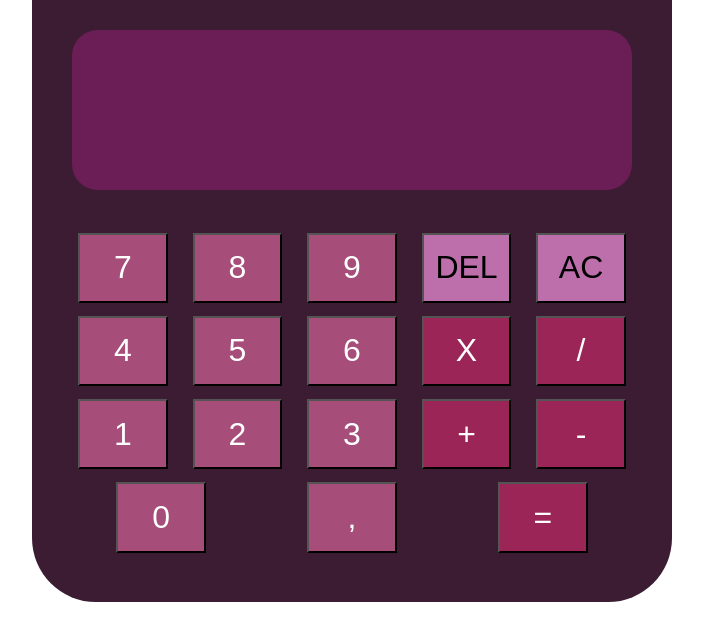
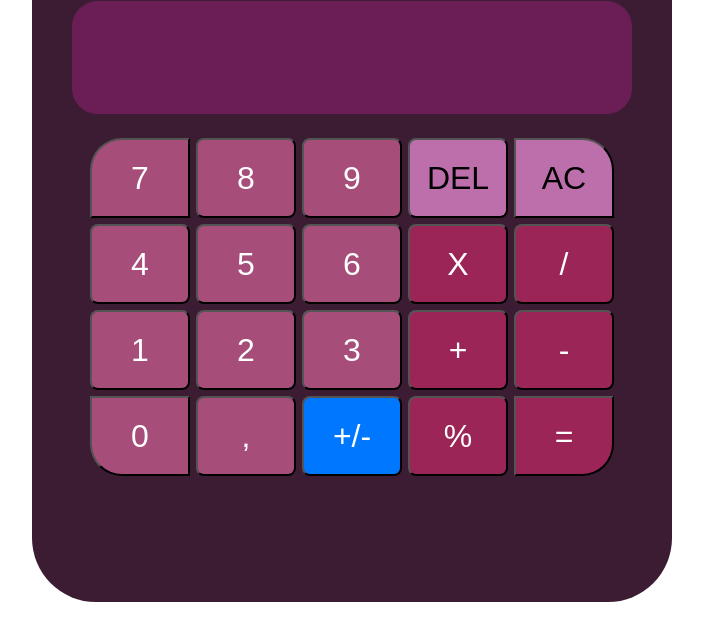
Before and after one commit to MrAkimo/Project-Calculator, a plain HTML site: page index.html in a window 1280 px wide. Shown: the part 158-798 px from the top of the page, without its empty margins (288-991 px from the left). Drawn offline with Linux system fonts and the light colour scheme.

Commit message:
change and add buttons

```diff
--- a/index.html
+++ b/index.html
@@ -22,31 +22,26 @@
             </div>
         </div>
         <div id="keyboard">
-            <div id="line">
-                <button class="btn operand" id="seven">7</button>
-                <button class="btn operand" id="eight">8</button>
-                <button class="btn operand" id="nine">9</button>
-                <button class="btn operand" id="del">del</button>
-                <button class="btn operand" id="ac">ac</button>
-            </div>
-            <div id="line">
-                <button class="btn operand" id="four">4</button>
-                <button class="btn operand" id="five">5</button>
-                <button class="btn operand" id="six">6</button>
-                <button class="btn operator" id="multiply">x</button>
-                <button class="btn operator" id="division">/</button>
-            </div>
-            <div id="line">
-                <button class="btn operand" id="one">1</button>
-                <button class="btn operand" id="two">2</button>
-                <button class="btn operand" id="three">3</button>
-                <button class="btn operator" id="plus">+</button>
-                <button class="btn operator" id="minus">-</button>
-            </div>
-            <div id="line-bottom">
-                <button class="btn operand" id="cero">0</button>
-                <button class="btn operand" id="coma">,</button>
-                <button class="btn operator" id="equal">=</button>
+                <button class="operand" id="seven">7</button>
+                <button class="operand" id="eight">8</button>
+                <button class="operand" id="nine">9</button>
+                <button class="operand" id="del">del</button>
+                <button class="operand" id="ac">ac</button>
+                <button class="operand" id="four">4</button>
+                <button class="operand" id="five">5</button>
+                <button class="operand" id="six">6</button>
+                <button class="operator" id="multiply">x</button>
+                <button class="operator" id="division">/</button>
+                <button class="operand" id="one">1</button>
+                <button class="operand" id="two">2</button>
+                <button class="operand" id="three">3</button>
+                <button class="operator" id="plus">+</button>
+                <button class="operator" id="minus">-</button>
+                <button class="operand" id="cero">0</button>
+                <button class="operand" id="coma">,</button>
+                <button class="sign" id="sign">+/-</button>
+                <button class="operator" id="percentage">%</button>
+                <button class="operator" id="equal">=</button>
             </div>
         </div>
     </div>
--- a/style.css
+++ b/style.css
@@ -73,11 +73,10 @@ p {
 }
 
 #keyboard {
-    width: 100%;
-    height: 40vh;
-    display: flex;
-    flex-direction: column;
-    gap: 1vw;
+    display: grid;
+    grid-template-columns: repeat(5, 100px);
+    grid-template-rows: repeat(5, 80px);
+    gap: 6px;
 }
 
 #line, #line-bottom {
@@ -88,12 +87,17 @@ p {
     gap: 1vw;
 }
 
-.btn {
+.operand, .operator, .sign {
     min-width: 7vw;
     min-height: 4vw;
     font-size: 2rem;
     text-transform: uppercase;
     color: white;
+    border-radius: 8px;
+}
+
+.sign {
+    background-color: rgb(0, 119, 255);
 }
 
 .operand {
@@ -122,4 +126,16 @@ p {
 #ac {
     background-color: rgb(189, 111, 172);
     color: black;
+    border-radius: 0px 32px 0px 0px;
 }
+#seven {
+    border-radius: 32px 0px 0px 0px;
+}
+
+#cero {
+    border-radius: 0px 0px 0px 32px;
+}
+
+#equal {
+    border-radius: 0px 0px 32px 0px;
+}
```
